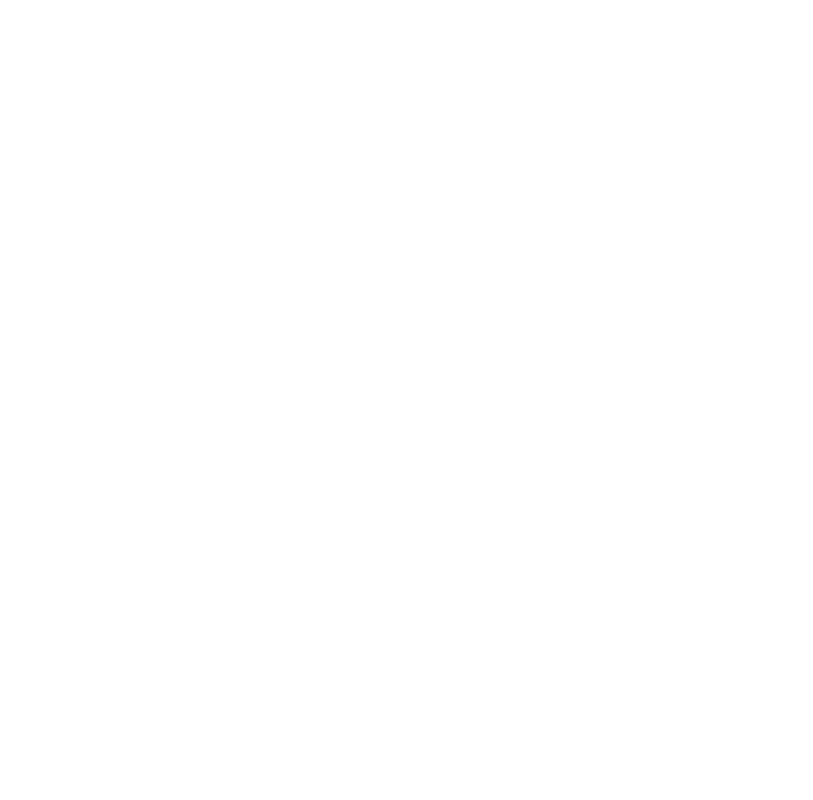
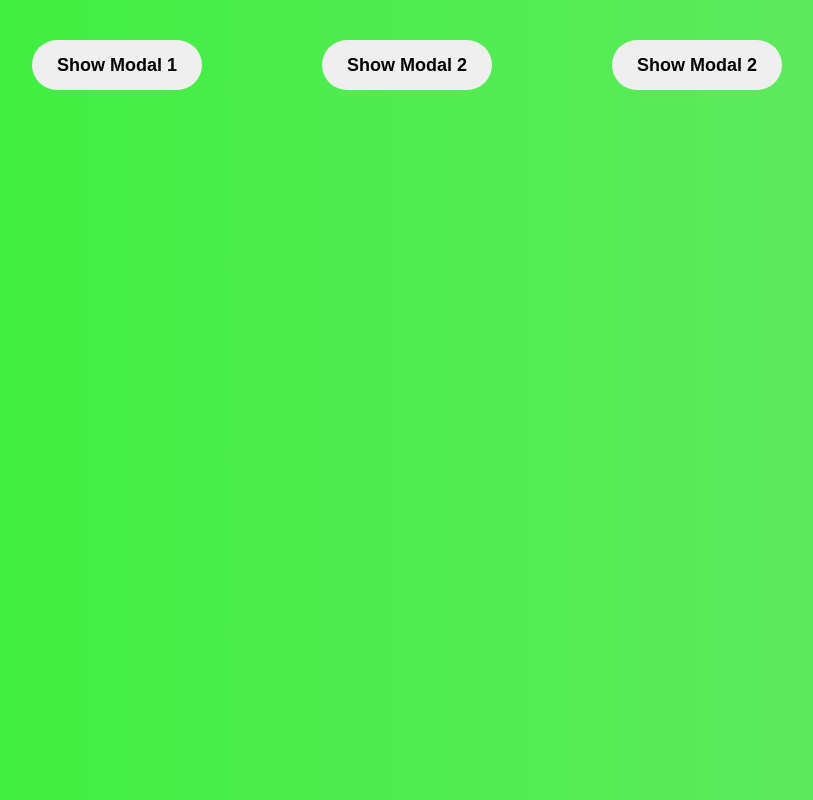
Before and after one commit to assasinsayfer/ShowModal, a plain HTML site: page index.html in a window 1280 px wide. Shown: the whole page, without its empty margins (208-1021 px from the left). Drawn offline with Linux system fonts and the light colour scheme.

Commit message:
html css yozib bolindi

```diff
--- a/css/main.css
+++ b/css/main.css
@@ -0,0 +1,35 @@
+/* *** default styles */
+* {
+  margin: 0;
+  padding: 0;
+  box-sizing: inherit;
+}
+
+body {
+  box-sizing: border-box;
+  background: linear-gradient(90deg, rgb(58, 240, 58), rgb(101, 233, 101));
+}
+/**** Main styles ***/
+.container {
+  max-width: 800px;
+  margin: 0 auto;
+  display: flex;
+  gap: 120px;
+}
+
+.btn {
+  margin-top: 40px;
+  height: 50px;
+  width: 170px;
+  border: none;
+  border-radius: 25px;
+  font-size: 18px;
+  font-weight: 600;
+  transition: all 0.2s;
+  cursor: pointer;
+}
+
+.btn:hover {
+  background-color: rgb(0, 0, 0);
+  color: rgb(255, 255, 255);
+}
--- a/index.html
+++ b/index.html
@@ -1,12 +1,17 @@
 <!DOCTYPE html>
 <html lang="en">
-<head>
-    <meta charset="UTF-8">
-    <meta name="viewport" content="width=device-width, initial-scale=1.0">
-    <link rel="stylesheet" href="./css/main.css">
+  <head>
+    <meta charset="UTF-8" />
+    <meta name="viewport" content="width=device-width, initial-scale=1.0" />
+    <link rel="stylesheet" href="./css/main.css" />
     <title>ShowModal</title>
-</head>
-<body>
+  </head>
+  <body>
+    <div class="container">
+      <button type="button" class="btn btn-1">Show Modal 1</button>
+      <button type="button" class="btn btn-2">Show Modal 2</button>
+      <button type="button" class="btn btn-3">Show Modal 2</button>
+    </div>
     <script src="./js/app.js"></script>
-</body>
+  </body>
 </html>
```
